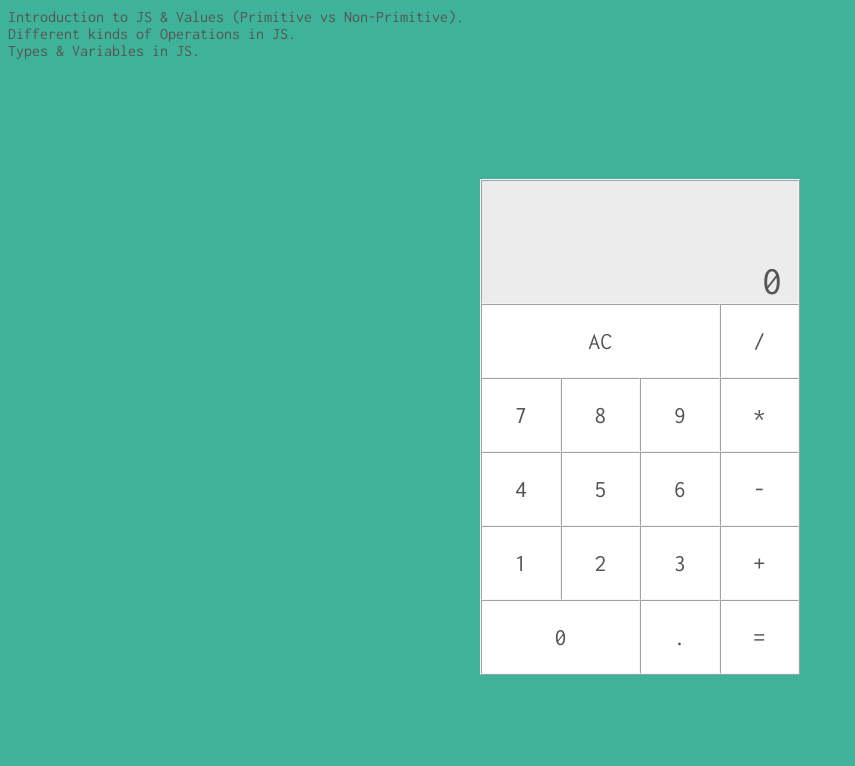
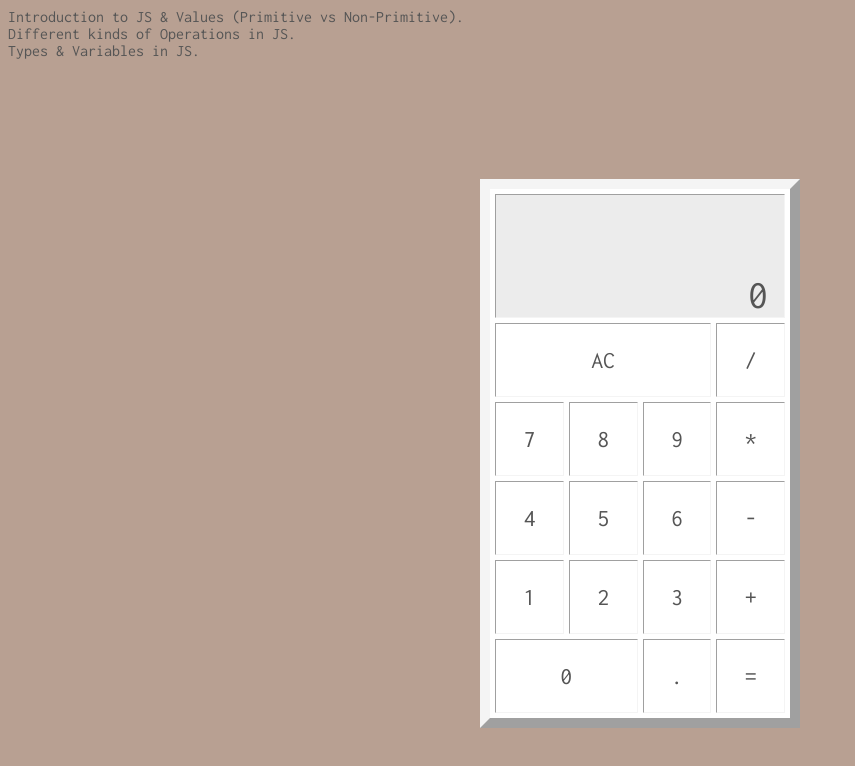
Before and after one commit to d-stephenson/SDV503-weekOne, a plain HTML site: page index.html in a window 1280 px wide. Shown: the whole page, without its empty margins (0-855 px from the left). Drawn offline with Linux system fonts and the light colour scheme.

Commit message:
style changes

```diff
--- a/index.html
+++ b/index.html
@@ -9,7 +9,7 @@
         color: #555;
     }
     body {
-        background-color: #3fb399;
+        background-color: #b8a092;
     }
     .container {
         width: 320px;
@@ -48,7 +48,7 @@
         Types & Variables in JS. <br>
     </div>
     <div class="container">
-        <table border="1" cellspacing="0">
+        <table border="10" cellspacing="5">
             <tr>
                 <td colspan="4" id="inputLabel">0</td>
             </tr>
```
